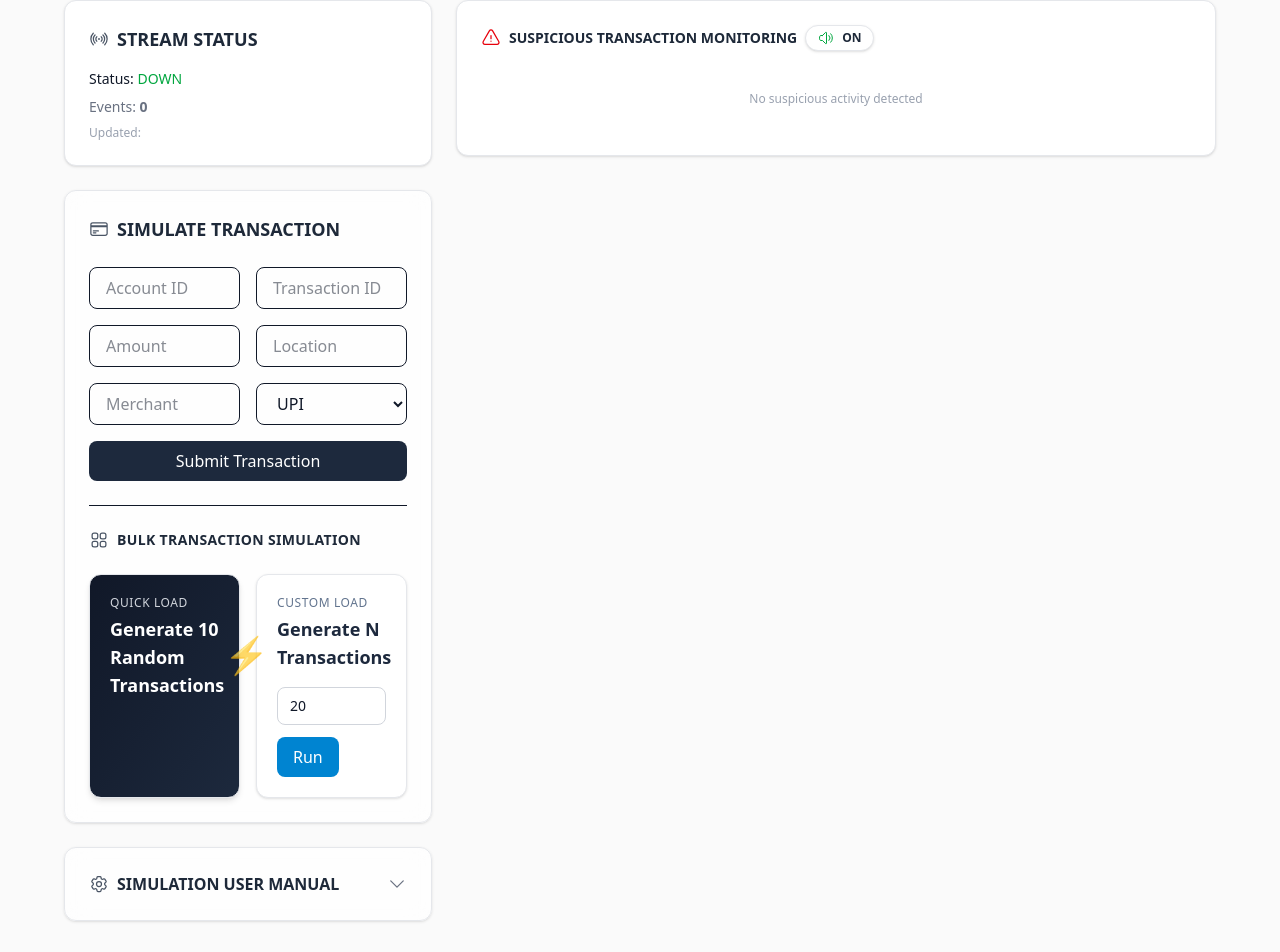
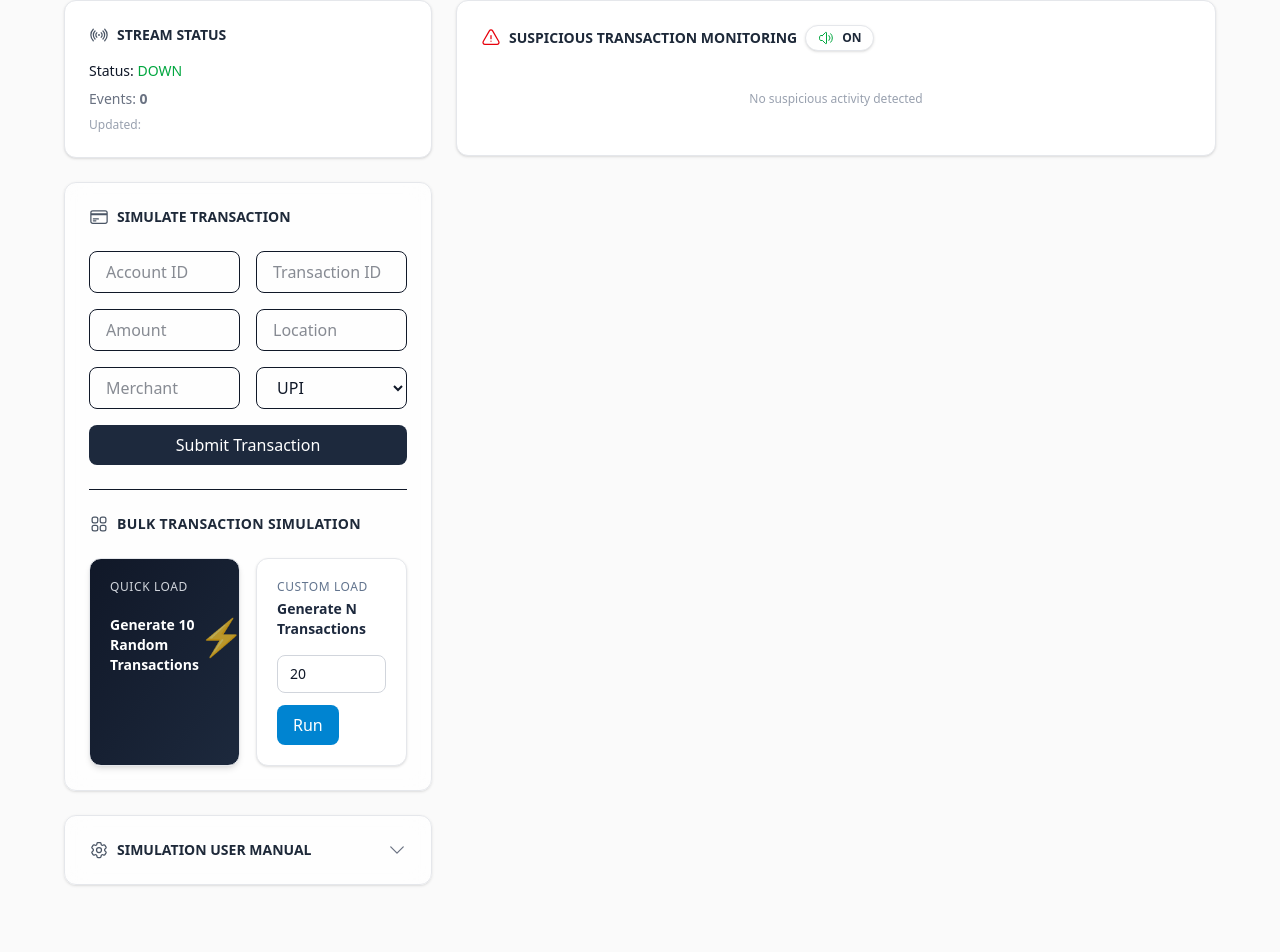
Before and after one commit to Me-Jitesh/fraud-analyzr-ui, a React (Vite) app: page / in a window 1280 px wide. Shown: the part 194-1146 px from the top of the page. After the commit the page ends 1119 px from the top, so only its background shows below. Built offline with nearby package versions, Linux system fonts and the light colour scheme; no server answers.

Commit message:
Resonating Text Sizes

```diff
--- a/src/components/Header.jsx
+++ b/src/components/Header.jsx
@@ -10,7 +10,7 @@ export default function Header({ status = "UP" }) {
         ${isUp ? "animate-header-glow" : ""}
       `}
     >
-      <h1 className="text-3xl font-bold tracking-tight flex items-center gap-3">
+      <h1 className="text-2xl sm:text-3xl font-bold tracking-tight flex items-center gap-3">
         <ShieldExclamationIcon
           className={`w-8 h-8 ${isUp ? "text-slate-700" : "text-red-600"}`}
         />
--- a/src/components/SimulationInfo.jsx
+++ b/src/components/SimulationInfo.jsx
@@ -17,7 +17,7 @@ export default function SimulationInfo() {
           className="cursor-pointer font-semibold text-gray-800
                             flex justify-between items-center list-none"
         >
-          <div className="flex items-center gap-2">
+          <div className="flex items-center gap-2 text-sm">
             <Cog6ToothIcon className="w-5 h-5 text-gray-600" />
             SIMULATION USER MANUAL
           </div>
--- a/src/components/StreamStatus.jsx
+++ b/src/components/StreamStatus.jsx
@@ -43,7 +43,7 @@ export default function StreamStatus({ onStatusChange }) {
   return (
     <Card
       title={
-        <div className="flex items-center gap-2 uppercase">
+        <div className="flex items-center text-sm gap-2 uppercase">
           <SignalIcon className="w-5 h-5 text-gray-600" />
           <span>Stream Status</span>
         </div>
--- a/src/components/TransactionForm.jsx
+++ b/src/components/TransactionForm.jsx
@@ -75,7 +75,7 @@ export default function TransactionForm() {
 
   return (
     <div className="bg-white/70 backdrop-blur-md border border-gray-200 rounded-xl p-6 shadow-sm space-y-6">
-      <h2 className="flex items-center gap-2 text-lg font-semibold text-gray-800">
+      <h2 className="flex items-center gap-2 text-sm font-semibold text-gray-800">
         <CreditCardIcon className="w-5 h-5 text-gray-600" />
         <span>SIMULATE TRANSACTION</span>
       </h2>
@@ -186,7 +186,7 @@ export default function TransactionForm() {
                 <p className="text-xs uppercase tracking-wider text-gray-300">
                   Quick Load
                 </p>
-                <p className="text-lg font-semibold mt-1">
+                <p className="text-sm font-semibold mt-5">
                   Generate 10 Random Transactions
                 </p>
               </div>
@@ -194,7 +194,7 @@ export default function TransactionForm() {
               {bulkLoading ? (
                 <StreamingWave active={true} />
               ) : (
-                <div className="text-4xl opacity-70 mt-4 group-hover:opacity-100 transition">
+                <div className="text-4xl opacity-70 mt-5 group-hover:opacity-100 transition">
                   ⚡
                 </div>
               )}
@@ -210,7 +210,7 @@ export default function TransactionForm() {
               Custom Load
             </p>
 
-            <p className="text-lg font-semibold mt-1 text-slate-800">
+            <p className="text-sm font-semibold mt-1 text-slate-800">
               Generate N Transactions
             </p>
 
```
